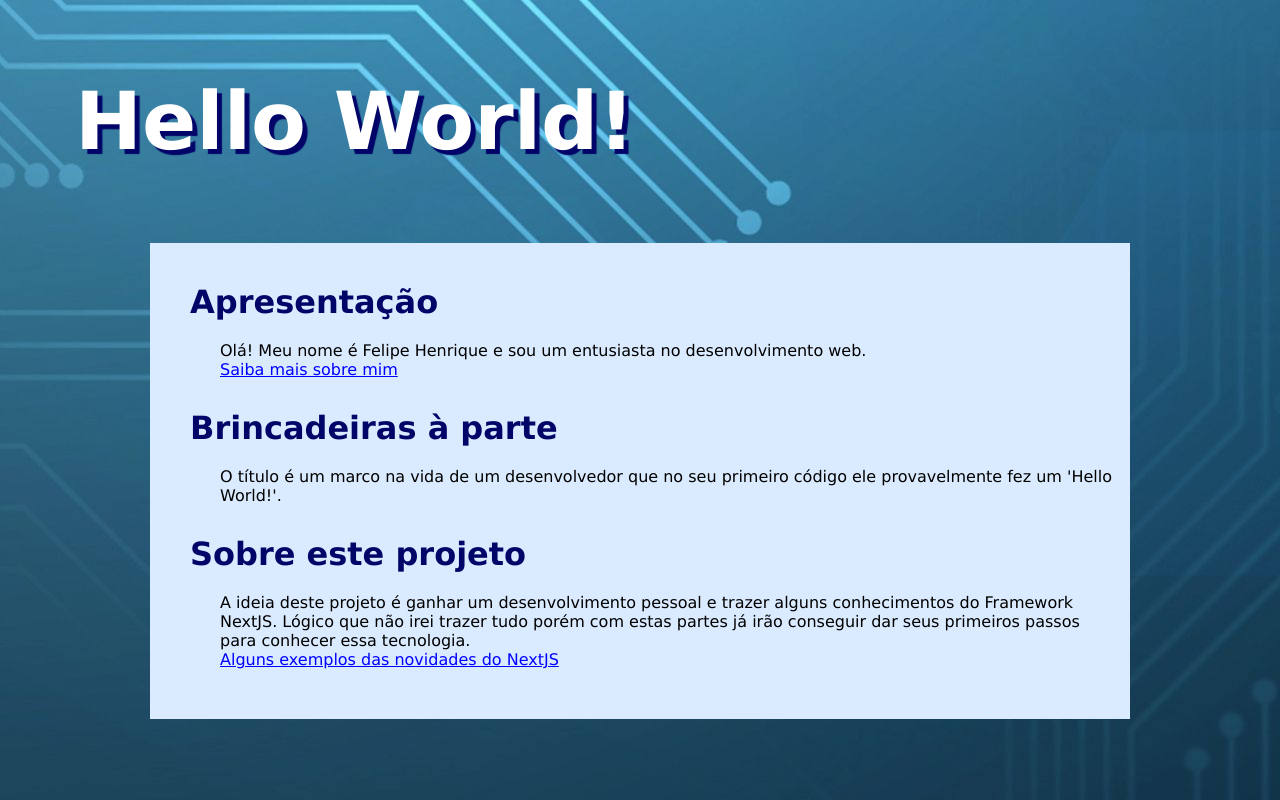
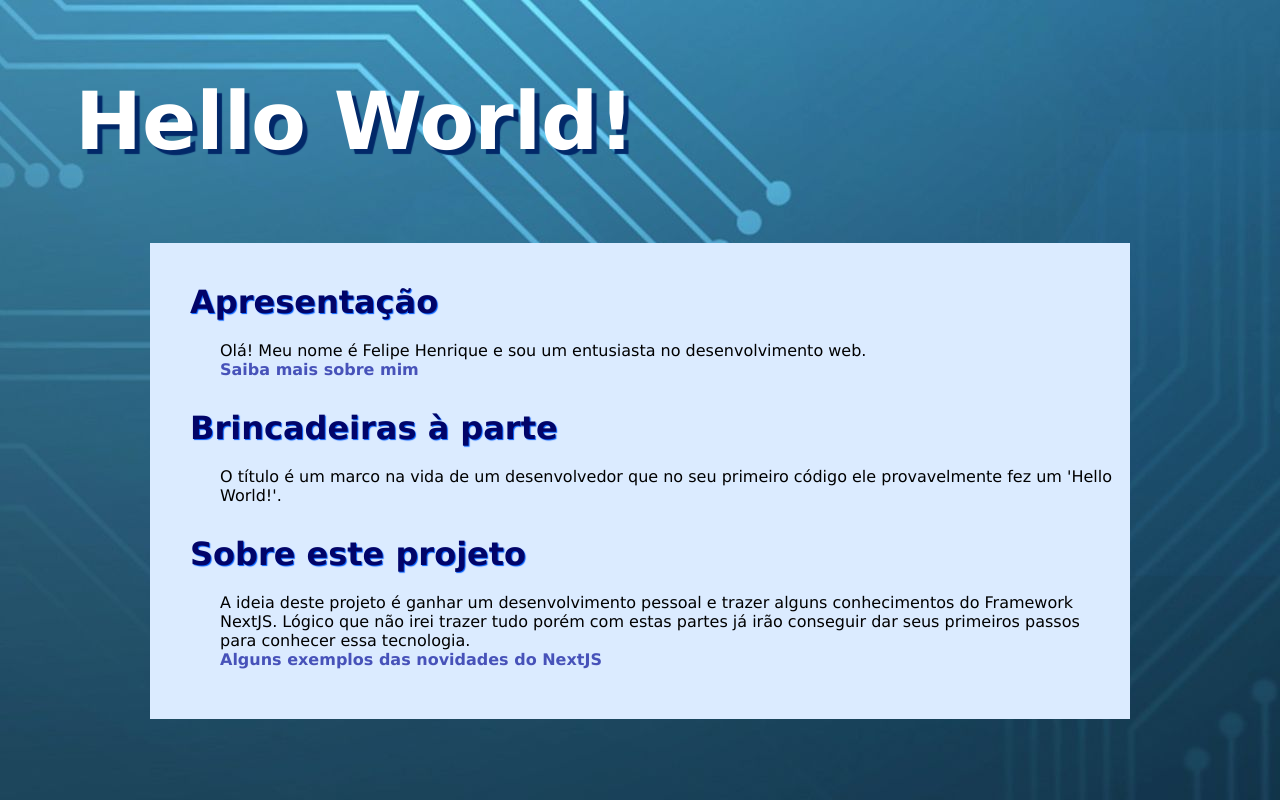
Before and after one commit to FelipeHFO/conhecendo-nextjs, a Next.js app: page / in a window 1280 px wide. Built offline with nearby package versions, Linux system fonts and the light colour scheme.

Commit message:
Ajustes nas cores

```diff
--- a/pages/globals.css
+++ b/pages/globals.css
@@ -14,7 +14,7 @@ body {
   margin: 75px 0 75px 75px;
   font-size: 5rem;
   font-weight: bolder;
-  text-shadow: 5px 5px 1px rgb(2, 4, 104);
+  text-shadow: 5px 5px 1px rgb(2, 40, 104);
   color: white;
 }
 
@@ -29,6 +29,7 @@ body {
 .subtitle {
   padding: 30px 0 20px 30px;
   font-size: 2rem;
+  text-shadow: 1px 1px 1px rgb(0, 93, 253);
   color: rgb(2, 4, 104);
 }
 
@@ -38,7 +39,9 @@ body {
 
 .link {
   margin-left: 60px;
-  color: blue;
+  color: rgb(71, 82, 185);
+  font-weight: bold;
+  text-decoration: none;
   cursor: pointer;
   outline: none;
 }
```
